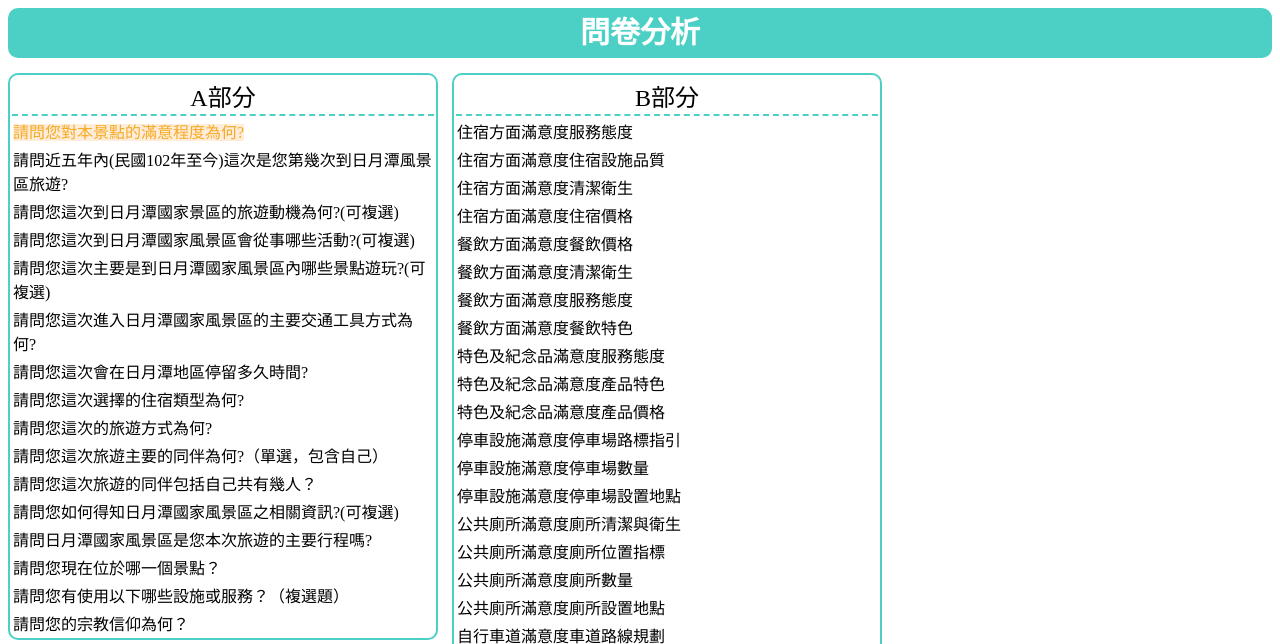
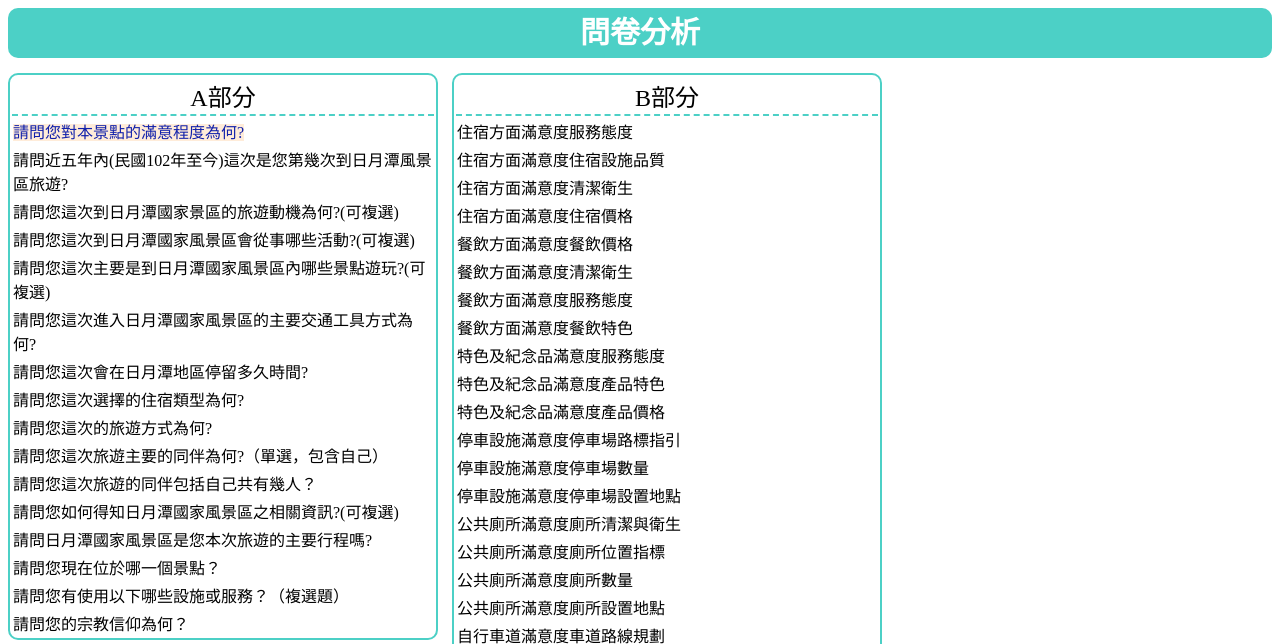
Before and after one commit to asd171119/limesurvey_final, a PHP site: page / in a window 1280 px wide, with the pointer over the restyled element. Shown: the top 644 px of the page. Run offline with PHP 8.4, Linux system fonts and the light colour scheme; data comes from the database, SQL or seed files in the repository; data that the repository does not hold is empty.

Commit message:
20180621

```diff
--- a/index.php
+++ b/index.php
@@ -65,7 +65,7 @@ include('connect.php');
 <title>無標題文件</title>
 <style type="text/css">
 a,a:link,a:visited{color:#000000;text-decoration: none}
-a:hover{color:#F4AB25;background-color: #FFECD9;text-decoration: none;}
+a:hover{color:#1120AB;background-color: #FFECD9;text-decoration: none;}
 	#content{
 		width: auto;
 		height:50px;
```
